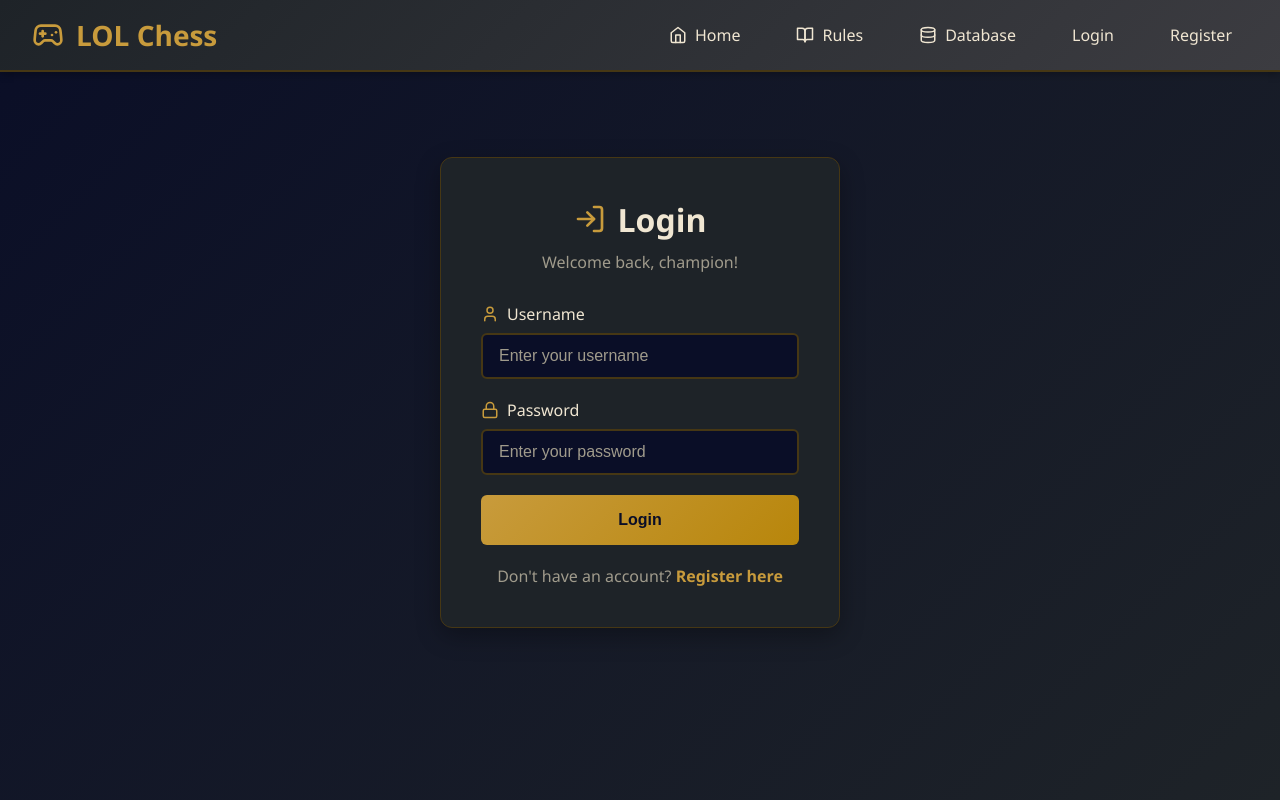
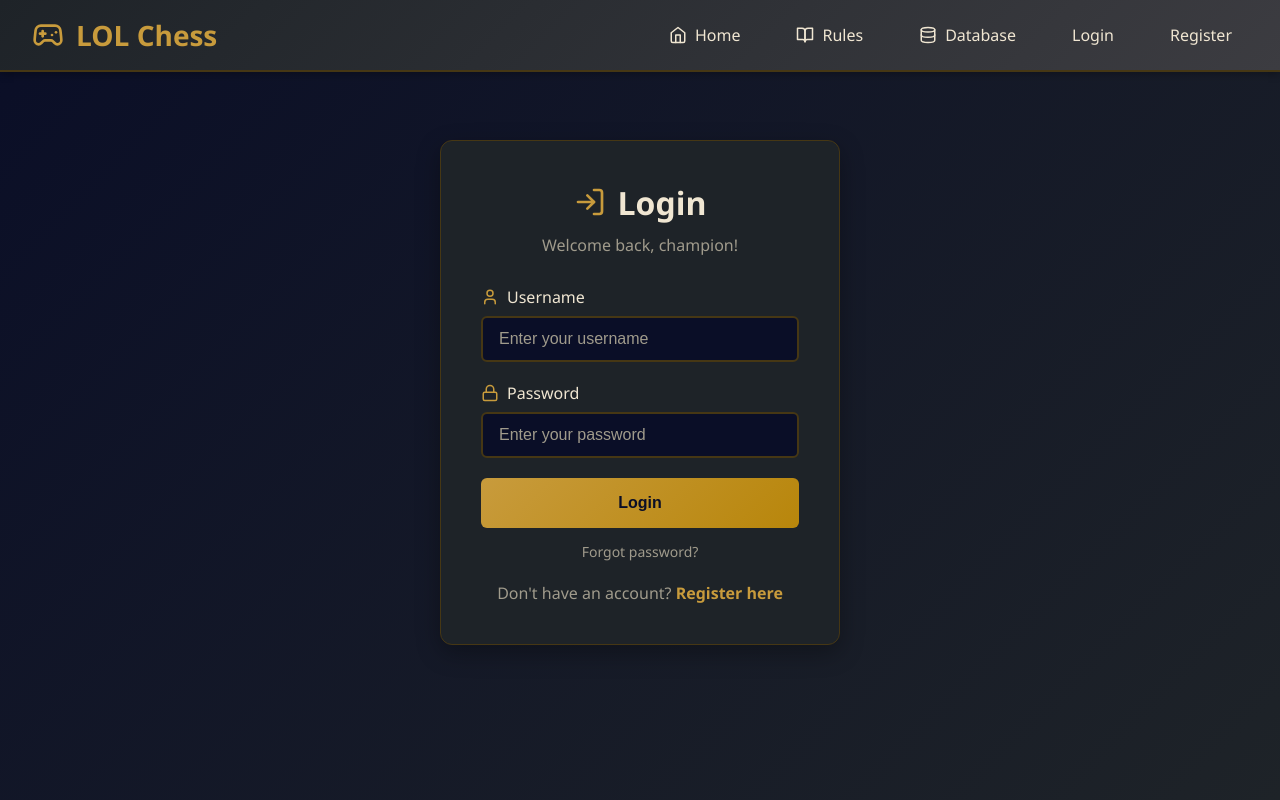
Before and after one commit to longtt2705/lolchess, a React (Vite) app in the folder apps/frontend/: page /login in a window 1280 px wide. Built offline with nearby package versions, Linux system fonts and the light colour scheme; no server answers.

Commit message:
feat(frontend): link forgot-password from login and register routes

```diff
--- a/apps/frontend/src/App.tsx
+++ b/apps/frontend/src/App.tsx
@@ -6,6 +6,8 @@ import ProtectedRoute from './components/ProtectedRoute'
 import HomePage from './pages/HomePage'
 import LoginPage from './pages/LoginPage'
 import RegisterPage from './pages/RegisterPage'
+import ForgotPasswordPage from './pages/ForgotPasswordPage'
+import ResetPasswordPage from './pages/ResetPasswordPage'
 import GameLobbyPage from './pages/GameLobbyPage'
 import BanPickPage from './pages/BanPickPage'
 import GamePage from './pages/GamePage'
@@ -89,6 +91,8 @@ function App() {
           <Route path="/" element={<HomePage />} />
           <Route path="/login" element={<LoginPage />} />
           <Route path="/register" element={<RegisterPage />} />
+          <Route path="/forgot-password" element={<ForgotPasswordPage />} />
+          <Route path="/reset-password" element={<ResetPasswordPage />} />
           <Route path="/instructions" element={<InstructionsPage />} />
           <Route path="/database" element={<DatabasePage />} />
           <Route path="/lobby" element={
--- a/apps/frontend/src/pages/LoginPage.tsx
+++ b/apps/frontend/src/pages/LoginPage.tsx
@@ -128,6 +128,21 @@ const RegisterLink = styled.div`
   }
 `
 
+const ForgotLink = styled.div`
+  text-align: center;
+  margin-top: 12px;
+
+  a {
+    color: var(--secondary-text);
+    text-decoration: none;
+    font-size: 14px;
+
+    &:hover {
+      color: var(--gold);
+    }
+  }
+`
+
 interface LoginFormData {
   username: string
   password: string
@@ -208,6 +223,10 @@ const LoginPage: React.FC = () => {
           </LoginButton>
         </Form>
 
+        <ForgotLink>
+          <Link to="/forgot-password">Forgot password?</Link>
+        </ForgotLink>
+
         <RegisterLink>
           Don't have an account?{' '}
           <Link to="/register">Register here</Link>
```
